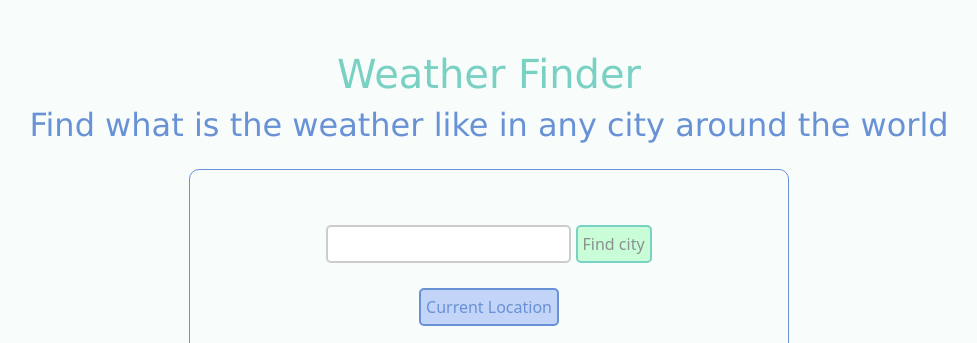
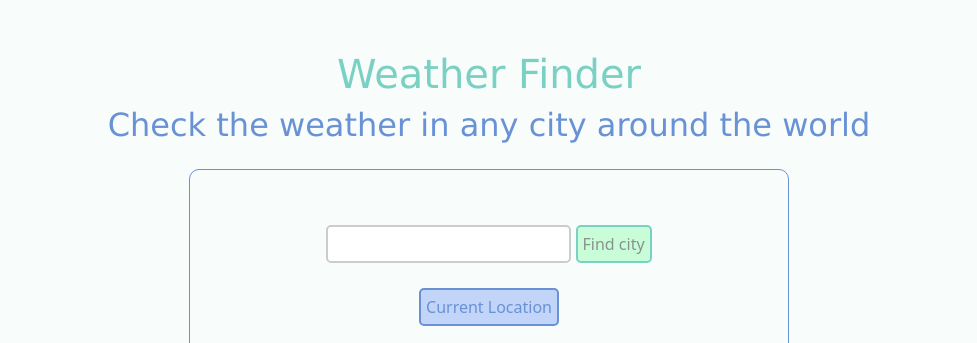
Before and after one commit to Raquel162/my-weather-app, a plain HTML site: page Index.html in a window 1280 px wide. Shown: the top 343 px of the page, without its empty margins (151-1128 px from the left). Drawn offline with nearby package versions, Linux system fonts and the light colour scheme; no server answers.

Commit message:
changed the h2 title

```diff
--- a/Index.html
+++ b/Index.html
@@ -17,7 +17,7 @@
   <body class="body">
     <div class="container">
       <h1 class="title">Weather Finder</h1>
-      <h2>Find what is the weather like in any city around the world</h2>
+      <h2>Check the weather in any city around the world</h2>
       <div class="weather-app">
         <form id="city-form" class="form">
           <input id="search-input" type="text" />
```
